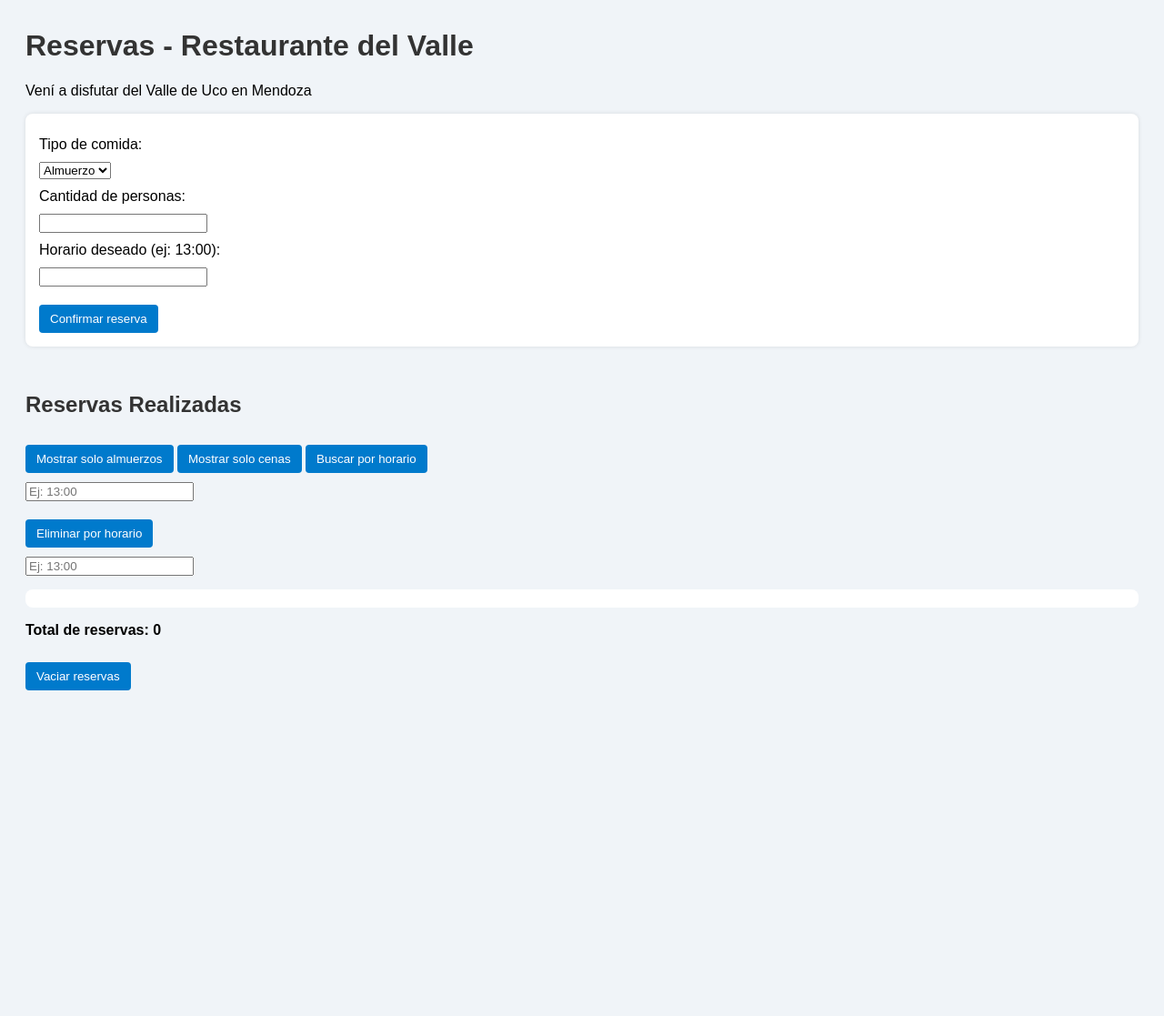
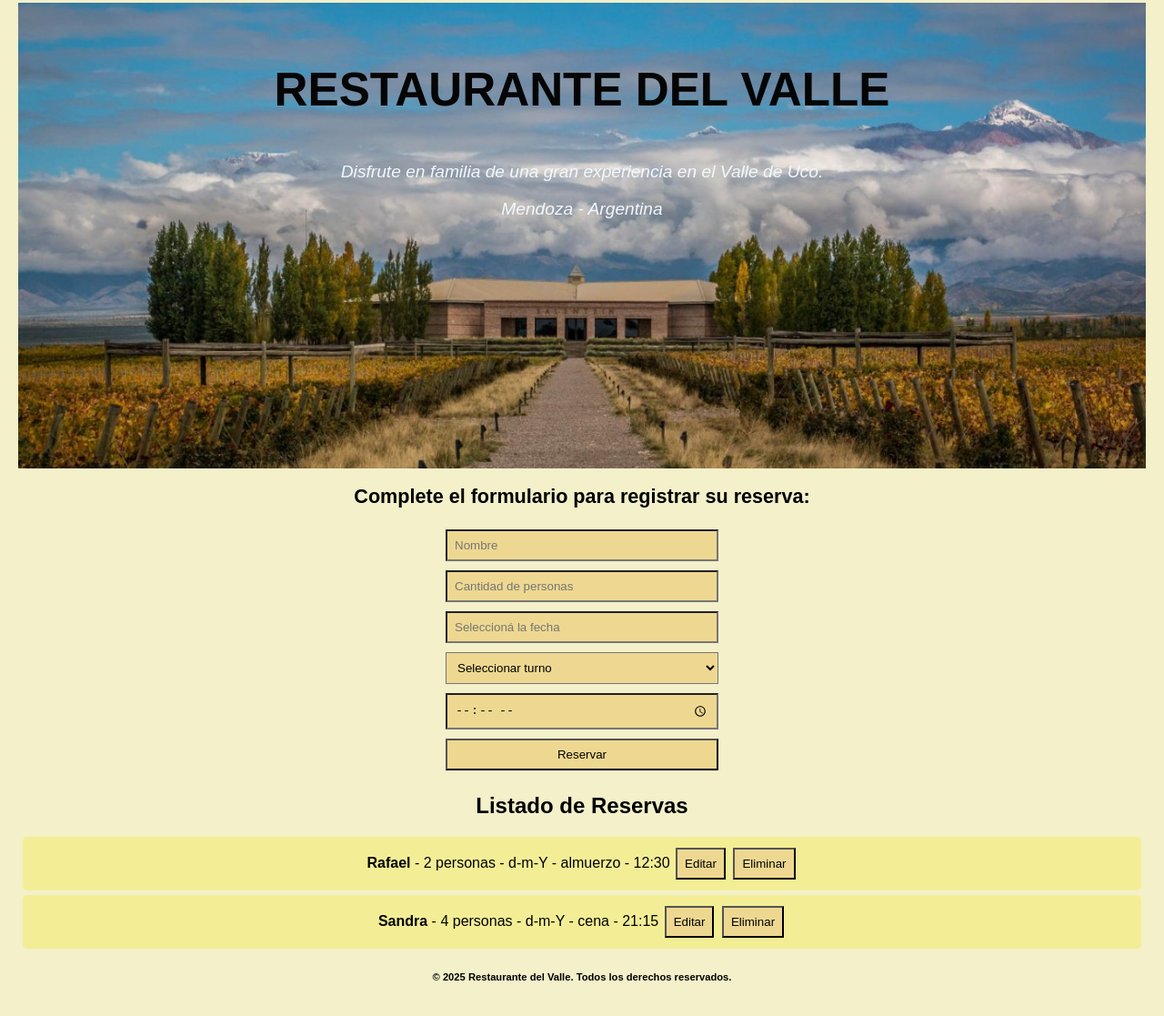
Before and after one commit to NicoHerrera2212/repo-js---Restaurante-del-Valle, a plain HTML site: page index.html in a window 1280 px wide. Shown: the part 17-1134 px from the top of the page at 91% size. Before the commit the page ends 804 px from the top, so only its background shows below. Drawn offline with nearby package versions, Linux system fonts and the light colour scheme.

Commit message:
Proyecto Final

```diff
--- a/JS Entrega N2 - Herrera Nicolás/css/style.css
+++ /dev/null
@@ -1,70 +0,0 @@
-body {
-  font-family: sans-serif;
-  background: #f0f4f8;
-  padding: 20px;
-}
-
-h1, h2 {
-  color: #333;
-}
-
-form {
-  background: #fff;
-  padding: 15px;
-  border-radius: 8px;
-  box-shadow: 0 0 5px rgba(0,0,0,0.1);
-}
-
-label, input, select {
-  display: block;
-  margin: 10px 0;
-}
-
-button {
-  padding: 8px 12px;
-  margin-top: 10px;
-  border: none;
-  background-color: #007acc;
-  color: white;
-  border-radius: 4px;
-  cursor: pointer;
-}
-
-button:hover {
-  background-color: #005f99;
-}
-
-#resumenReserva {
-  margin-top: 15px;
-  font-weight: bold;
-  color: #007700;
-}
-
-#listaReservas {
-  margin-top: 15px;
-  background: white;
-  padding: 10px;
-  border-radius: 8px;
-}
-
-#contadorReservas {
-  font-weight: bold;
-  margin-top: 10px;
-}
-
-#resumenReserva {
-  padding: 10px;
-  border-radius: 6px;
-  font-weight: bold;
-  margin-top: 10px;
-}
-
-.mensaje-ok {
-  background-color: #d1f0d1;
-  color: #007700;
-}
-
-.mensaje-error {
-  background-color: #fddede;
-  color: #cc0000;
-}
--- a/css/style.css
+++ b/css/style.css
@@ -1,70 +1,91 @@
 body {
-  font-family: sans-serif;
-  background: #f0f4f8;
-  padding: 20px;
+    font-family: Arial, sans-serif;
+    background: #f3f0ca;
+    margin: 0;
+    padding: 20px;
+    text-align: center;
 }
 
-h1, h2 {
-  color: #333;
+h1 {
+    color: #050505;
+}
+
+#banner {
+    height: 30vh;
+    background-size: contain;
+}
+
+#banner h1 p {
+    font-size: 300%;
+    margin: 10px;
+}
+
+#banner {
+    background-color: #d9e9f5;
+    background-image: url(../../img/restaurante.jpg);
+    background-size: cover;
+    background-repeat: no-repeat;
+    background-position: center;
+    color: aliceblue;
+    text-align: center;
+    height: 60vh;
+    padding: 1rem;
+}
+
+#banner h1 {
+    display: flex;
+    justify-content: center;
+    text-align: center;
+    font-weight: 600;
+    font-size: clamp(1rem, 4vw, 6rem);
+    margin: 50px;
+}
+
+#banner p {
+    font-style: italic;
+    font-size: 120%;
+}
+
+#form-reserva {
+    font-style: normal;
+    font-size: 90%;
 }
 
 form {
-  background: #fff;
-  padding: 15px;
-  border-radius: 8px;
-  box-shadow: 0 0 5px rgba(0,0,0,0.1);
+    display: flex;
+    flex-direction: column;
+    max-width: 300px;
+    margin: auto;
 }
 
-label, input, select {
-  display: block;
-  margin: 10px 0;
+input,
+select,
+button {
+    margin: 5px 0;
+    padding: 8px;
+    background: #eed891;
 }
 
-button {
-  padding: 8px 12px;
-  margin-top: 10px;
-  border: none;
-  background-color: #007acc;
-  color: white;
-  border-radius: 4px;
-  cursor: pointer;
+.error {
+    color: red;
+    margin-top: 10px;
 }
 
-button:hover {
-  background-color: #005f99;
+.reserva {
+    background: #f3ee95;
+    padding: 10px;
+    margin: 5px;
+    border-radius: 5px;
 }
 
-#resumenReserva {
-  margin-top: 15px;
-  font-weight: bold;
-  color: #007700;
+.reserva button {
+    margin: 2px;
 }
 
-#listaReservas {
-  margin-top: 15px;
-  background: white;
-  padding: 10px;
-  border-radius: 8px;
+footer p {
+    font-style: normal;
+    font-size: 70%;
+    font-weight: 600;
+    margin: 0;
+    padding: 20px 20px;
 }
-
-#contadorReservas {
-  font-weight: bold;
-  margin-top: 10px;
-}
-
-#resumenReserva {
-  padding: 10px;
-  border-radius: 6px;
-  font-weight: bold;
-  margin-top: 10px;
-}
-
-.mensaje-ok {
-  background-color: #d1f0d1;
-  color: #007700;
-}
-
-.mensaje-error {
-  background-color: #fddede;
-  color: #cc0000;
-}
--- a/index.html
+++ b/index.html
@@ -1,46 +1,56 @@
 <!DOCTYPE html>
 <html lang="es">
 <head>
-  <meta charset="UTF-8">
-  <title>Reservas Restaurante del Valle</title>
-  <meta name="viewport" content="width=device-width, initial-scale=1.0">
-  <link rel="stylesheet" href="./css/style.css">
-  <script defer src="./js/main.js"></script>
+    <meta charset="UTF-8" />
+    <meta name="viewport" content="width=device-width, initial-scale=1.0" />
+    <title>Reservas - Restaurante del Valle</title>
+    <link rel="stylesheet" href="./css/style.css" />
+    <script defer src="./js/reservas.js"></script>
+    <script defer src="./js/main.js"></script>
+    <!-- Librería Toastify -->
+    <script src="https://cdn.jsdelivr.net/npm/toastify-js"></script>
+    <link rel="stylesheet" type="text/css" href="https://cdn.jsdelivr.net/npm/toastify-js/src/toastify.min.css">
+    <!-- Flatpickr -->
+    <link rel="stylesheet" href="https://cdn.jsdelivr.net/npm/flatpickr/dist/flatpickr.min.css" />
+    <script src="https://cdn.jsdelivr.net/npm/flatpickr"></script>
+    <script src="https://cdn.jsdelivr.net/npm/flatpickr/dist/l10n/es.js"></script>
+
 </head>
 <body>
-  <h1>Reservas - Restaurante del Valle</h1>
-  <p>Vení a disfutar del Valle de Uco en Mendoza</p>
+    <header>
+        <section id="banner">
+            <h1>RESTAURANTE DEL VALLE</h1>
+            <p>Disfrute en familia de una gran experiencia en el Valle de Uco.</p>
+            <p>Mendoza - Argentina</p>
+        </section>
+    </header>
 
-  <form id="formReserva">
-    <label for="tipoComida">Tipo de comida:</label>
-    <select id="tipoComida">
-      <option value="almorzar">Almuerzo</option>
-      <option value="cenar">Cena</option>
-    </select>
+    <main>
+        <section id="form-reserva">
+            <h2>Complete el formulario para registrar su reserva:</h2>
+            <form id="reservaForm">
+                <input type="text" id="nombre" placeholder="Nombre" required>
+                <input type="number" id="personas" placeholder="Cantidad de personas" min="1" required>
+                <input type="text" id="fecha" placeholder="Seleccioná la fecha" required>
+                <select id="turno" required>
+                    <option value="">Seleccionar turno</option>
+                    <option value="almuerzo">Almuerzo</option>
+                    <option value="cena">Cena</option>
+                </select>
+                <input type="time" id="hora" required>
+                <button type="submit">Reservar</button>
+            </form>
+            <div id="mensajeError" class="error"></div>
+        </section>
 
-    <label for="cantidad">Cantidad de personas:</label>
-    <input type="number" id="cantidad" required>
+        <section id="lista-reservas">
+            <h2>Listado de Reservas</h2>
+            <div id="reservasContainer"></div>
+        </section>
+    </main>
 
-    <label for="horario">Horario deseado (ej: 13:00):</label>
-    <input type="text" id="horario" required>
-
-    <button type="submit">Confirmar reserva</button>
-  </form>
-
-  <div id="resumenReserva"></div>
-
-  <h2>Reservas Realizadas</h2>
-  <button id="mostrarAlmuerzos">Mostrar solo almuerzos</button>
-  <button id="mostrarCenas">Mostrar solo cenas</button>
-  <button id="buscarPorHorario">Buscar por horario</button>
-  <input type="text" id="buscarHorario" placeholder="Ej: 13:00">
-
-  <button id="eliminarPorHorario">Eliminar por horario</button>
-  <input type="text" id="eliminarHorario" placeholder="Ej: 13:00">
-
-  <ul id="listaReservas"></ul>
-  <p id="contadorReservas"></p>
-
-  <button id="vaciarReservas">Vaciar reservas</button>
+    <footer>
+        <p>&copy; 2025 Restaurante del Valle. Todos los derechos reservados.</p>
+    </footer>
 </body>
 </html>
--- a/js/main.js
+++ b/js/main.js
@@ -1,113 +1,73 @@
-let reservas = JSON.parse(localStorage.getItem("reservas")) || [];
+document.addEventListener("DOMContentLoaded", async () => {
+    const form = document.getElementById("reservaForm");
+    const mensajeError = document.getElementById("mensajeError");
 
-function confirmarReserva(tipo, cantidad, horario) {
-  const nuevaReserva = { tipo, cantidad, horario };
-  reservas.push(nuevaReserva);
-  localStorage.setItem("reservas", JSON.stringify(reservas));
-  mostrarResumen(nuevaReserva);
-  mostrarReservas();
-}
+    flatpickr("#fecha", {
+        minDate: "today",
+        dateFormat: "d-m-Y",
+        locale: "es",
+    });
 
-function mostrarResumen(reserva) {
-  const div = document.getElementById("resumenReserva");
-  div.textContent = `Reserva confirmada: ${reserva.cantidad} personas para ${reserva.tipo} a las ${reserva.horario}`;
-  div.className = "mensaje-ok";
-  console.log("Reserva confirmada:", reserva);
-}
 
-function mostrarError(mensaje) {
-  const div = document.getElementById("resumenReserva");
-  div.textContent = mensaje;
-  div.className = "mensaje-error";
-}
+    try {
+        const response = await fetch("./json/data.json");
+        if (!response.ok) throw new Error("Error al cargar datos del servidor.");
+        const data = await response.json();
+        reservas = [...data];
+    } catch (error) {
+        console.error(error);
+        Toastify({
+            text: "No se pudieron cargar datos iniciales.",
+            backgroundColor: "red",
+            duration: 3000
+        }).showToast();
+    } finally {
+        cargarDesdeLocalStorage();
+        mostrarReservas();
+    }
 
-function mostrarReservas(lista = reservas) {
-  const ul = document.getElementById("listaReservas");
-  ul.innerHTML = "";
-  lista.forEach((reserva, index) => {
-    const li = document.createElement("li");
-    li.textContent = `${index + 1}. ${reserva.tipo} - ${reserva.cantidad} personas - ${reserva.horario}`;
-    ul.appendChild(li);
-  });
-  document.getElementById("contadorReservas").textContent = `Total de reservas: ${lista.length}`;
-}
+    form.addEventListener("submit", (e) => {
+        e.preventDefault();
+        mensajeError.textContent = "";
 
-function validarHorarioPorTipo(tipo, horario) {
-  const [hora, minutos] = horario.split(":").map(Number);
-  const horaDecimal = hora + minutos / 60;
+        const nombre = document.getElementById("nombre").value.trim();
+        const personas = parseInt(document.getElementById("personas").value);
+        const turno = document.getElementById("turno").value;
+        const hora = document.getElementById("hora").value;
+        const fecha = document.getElementById("fecha").value;
 
-  if (tipo === "almorzar") {
-    return horaDecimal >= 12 && horaDecimal <= 14;
-  } else if (tipo === "cenar") {
-    return horaDecimal >= 21 && horaDecimal <= 23;
-  } else {
-    return false;
-  }
-}
+        if (!fecha) {
+            mensajeError.textContent = "Por favor seleccioná una fecha válida.";
+            return;
+        }
 
-document.getElementById("formReserva").addEventListener("submit", function (e) {
-  e.preventDefault();
-  const tipo = document.getElementById("tipoComida").value;
-  const cantidad = parseInt(document.getElementById("cantidad").value);
-  const horario = document.getElementById("horario").value.trim();
+        if (!formatoHoraValido(hora)) {
+            mensajeError.textContent = "Formato de hora inválido. Usa HH:MM.";
+            return;
+        }
 
-  if (horario === "" || isNaN(cantidad) || cantidad <= 0) {
-    mostrarError("Por favor ingresá un horario válido y una cantidad de personas mayor a 0.");
-    return;
-  }
+        if (!validarHora(turno, hora)) {
+            mensajeError.textContent = "Hora fuera del rango permitido para el turno (12:00 - 14:00hs / 21:00 - 23:00 hs).";
+            return;
+        }
 
-  if (!validarHorarioPorTipo(tipo, horario)) {
-    mostrarError(`Horario inválido para ${tipo}. Almuerzo: 12:00 a 14:00 hs. Cena: 21:00 a 23:00 hs.`);
-    return;
-  }
+        const reserva = {
+            id: Date.now(),
+            nombre,
+            personas,
+            turno,
+            hora,
+            fecha
+        };
 
-  confirmarReserva(tipo, cantidad, horario);
+        agregarReserva(reserva);
+
+        Toastify({
+            text: "Reserva agregada correctamente",
+            backgroundColor: "green",
+            duration: 3000
+        }).showToast();
+
+        form.reset();
+    });
 });
-
-document.getElementById("vaciarReservas").addEventListener("click", () => {
-  reservas = [];
-  localStorage.removeItem("reservas");
-  mostrarReservas();
-  const div = document.getElementById("resumenReserva");
-  div.textContent = "";
-  div.className = "";
-});
-
-document.getElementById("mostrarAlmuerzos").addEventListener("click", () => {
-  const almuerzos = reservas.filter(r => r.tipo === "almorzar");
-  mostrarReservas(almuerzos);
-});
-
-document.getElementById("mostrarCenas").addEventListener("click", () => {
-  const cenas = reservas.filter(r => r.tipo === "cenar");
-  mostrarReservas(cenas);
-});
-
-document.getElementById("buscarPorHorario").addEventListener("click", () => {
-  const horarioBuscado = document.getElementById("buscarHorario").value.trim();
-  const resultado = reservas.find(r => r.horario === horarioBuscado);
-
-  if (resultado) {
-    mostrarResumen(resultado);
-  } else {
-    mostrarError("No se encontró ninguna reserva para ese horario.");
-  }
-});
-
-document.getElementById("eliminarPorHorario").addEventListener("click", () => {
-  const horarioEliminar = document.getElementById("eliminarHorario").value.trim();
-  const index = reservas.findIndex(r => r.horario === horarioEliminar);
-
-  if (index !== -1) {
-    reservas.splice(index, 1);
-    localStorage.setItem("reservas", JSON.stringify(reservas));
-    mostrarReservas();
-    const div = document.getElementById("resumenReserva");
-    div.textContent = `Reserva de las ${horarioEliminar} eliminada.`;
-    div.className = "mensaje-ok";
-  } else {
-    mostrarError(`No se encontró reserva para ${horarioEliminar}.`);
-  }
-});
-
-mostrarReservas();
--- /dev/null
+++ b/js/reservas.js
@@ -0,0 +1,60 @@
+let reservas = [];
+
+function validarHora(turno, hora) {
+    const [h, m] = hora.split(":").map(Number);
+    if (turno === "almuerzo") return h >= 12 && h < 14;
+    if (turno === "cena") return h >= 21 && h < 23;
+    return false;
+}
+
+function formatoHoraValido(hora) {
+    return /^([01]\d|2[0-3]):([0-5]\d)$/.test(hora);
+}
+
+function mostrarReservas() {
+    const container = document.getElementById("reservasContainer");
+    container.innerHTML = "";
+    reservas.forEach(reserva => {
+        const div = document.createElement("div");
+        div.classList.add("reserva");
+        div.innerHTML = `
+            <strong>${reserva.nombre}</strong> - ${reserva.personas} personas - ${reserva.fecha} - ${reserva.turno} - ${reserva.hora}
+            <button onclick="editarReserva(${reserva.id})">Editar</button>
+            <button onclick="eliminarReserva(${reserva.id})">Eliminar</button>
+        `;
+        container.appendChild(div);
+    });
+}
+
+function agregarReserva(reserva) {
+    reservas.push(reserva);
+    guardarEnLocalStorage();
+    mostrarReservas();
+}
+
+function editarReserva(id) {
+    const reserva = reservas.find(r => r.id === id);
+    if (reserva) {
+        document.getElementById("nombre").value = reserva.nombre;
+        document.getElementById("personas").value = reserva.personas;
+        document.getElementById("turno").value = reserva.turno;
+        document.getElementById("hora").value = reserva.hora;
+        document.getElementById("fecha").value = reserva.fecha;
+        eliminarReserva(id);
+    }
+}
+
+function eliminarReserva(id) {
+    reservas = reservas.filter(r => r.id !== id);
+    guardarEnLocalStorage();
+    mostrarReservas();
+}
+
+function guardarEnLocalStorage() {
+    localStorage.setItem("reservas", JSON.stringify(reservas));
+}
+
+function cargarDesdeLocalStorage() {
+    const data = localStorage.getItem("reservas");
+    if (data) reservas = JSON.parse(data);
+}
--- /dev/null
+++ b/json/data.json
@@ -0,0 +1,18 @@
+[
+    {
+        "id": 1,
+        "nombre": "Rafael",
+        "personas": 2,
+        "fecha": "d-m-Y",
+        "turno": "almuerzo",
+        "hora": "12:30"
+    },
+    {
+        "id": 2,
+        "nombre": "Sandra",
+        "personas": 4,
+        "fecha": "d-m-Y",
+        "turno": "cena",
+        "hora": "21:15"
+    }
+]
```
Also changed, not shown: JS Entrega N2 - Herrera Nicolás/index.html (deleted, +0 -46 lines), JS Entrega N2 - Herrera Nicolás/js/main.js (deleted, +0 -113 lines), img/restaurante.jpg (added), 1 other file.
